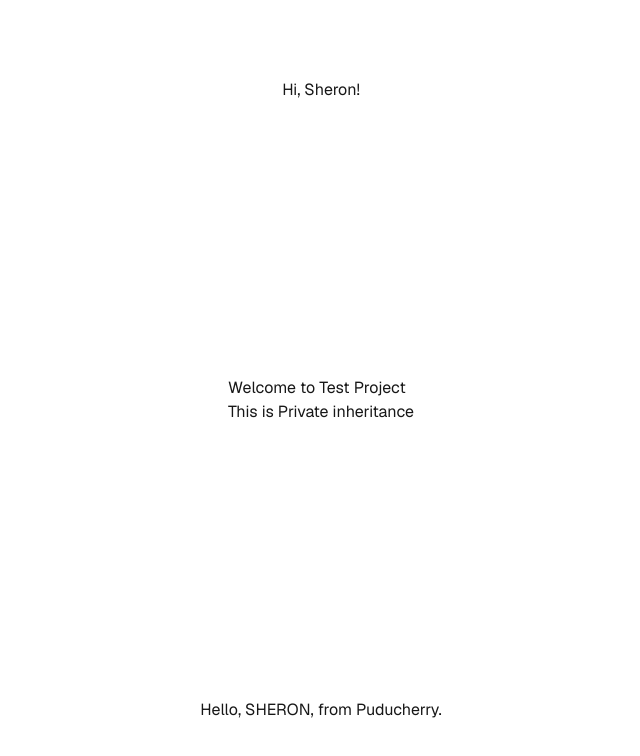
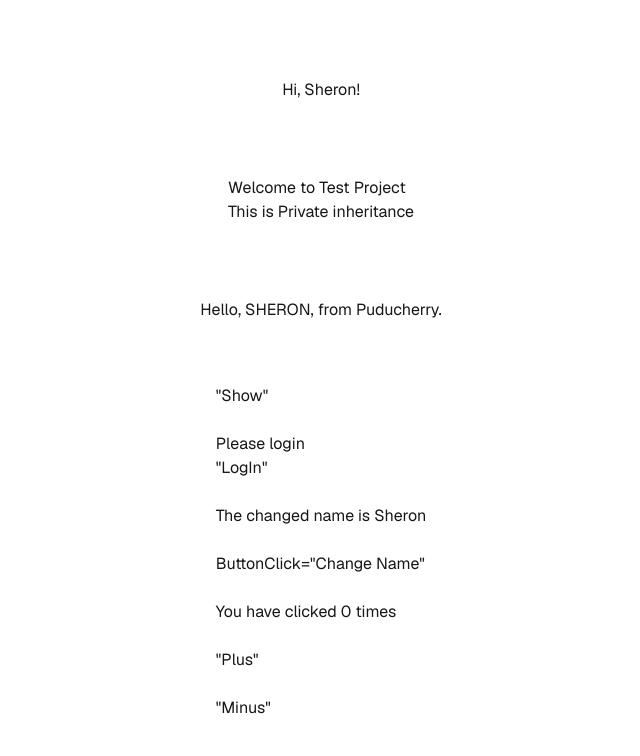
Before and after one commit to pmishra-developer/ReactLessons, a Next.js app in the folder react-lessons/: page / in a window 1280 px wide. Shown: the top 756 px of the page, without its empty margins (319-959 px from the left). Built offline with nearby package versions, Linux system fonts and the light colour scheme.

Commit message:
Hooks Concept - UseState Added.

```diff
--- /dev/null
+++ b/react-lessons/src/app/Components/StateManagement.tsx
@@ -0,0 +1,70 @@
+"use client";
+import React, {useState} from "react";
+
+function StateManagement(){
+    const[name,setname] = useState("Sheron");
+    const[show,setshow] = useState(false);
+    const[count,setcount] = useState(0);
+    const[loggedin,setloggedin] = useState(false);
+
+    function Display(Add:boolean){
+        if(Add){
+            setcount(count+1);
+        }
+        else{
+        setcount(count-1);
+        }
+    }
+
+    function ChangeName(){
+        if (name=="Sheron")
+        setname("Adrien")
+        else
+        setname("Sheron")
+    }
+
+    return(
+    <div>
+        <button onClick={() => setshow(!show)}>"Show"</button>
+        {show && (
+            <div>
+                This is State Management function, {name}!
+            </div>)
+        }
+
+        <br></br>
+        <br></br>
+
+        <div>
+        {loggedin ? (
+        <div>
+        <p>Welcome Back!</p>
+        <button onClick={() => setloggedin(false)}>"Logout"</button>
+        </div>
+        ) : (
+        <div>
+        <p>Please login</p>
+        <button onClick={() => setloggedin(true)}>"LogIn"</button>
+        </div>
+        )}
+        </div>
+
+        <br></br>
+
+        <div>The changed name is {name}</div>
+        <br></br>
+        <button onClick={() => ChangeName()}>ButtonClick="Change Name"</button>
+        <br></br>
+        <br></br>
+        <div>You have clicked {count} times</div>
+        <br></br>
+        <button onClick={() => Display(true)}>"Plus"</button>
+        <br></br>
+        <br></br>
+        <button onClick={() => Display(false)}>"Minus"</button>
+        <br></br>
+    </div>
+    );
+}
+
+export default StateManagement;
--- a/react-lessons/src/app/page.tsx
+++ b/react-lessons/src/app/page.tsx
@@ -1,5 +1,6 @@
 import Welcome from "./Components/Welcome";
 import WithParams from "./Components/WithParams";
+import StateManagement from "./Components/StateManagement";
 
 export default function Home() {
   return (
@@ -7,6 +8,7 @@ export default function Home() {
       Hi, Sheron!
       <Welcome/>
       <WithParams name="SHERON" city="Puducherry" />
+      <StateManagement />
     </div>
   );
 }
```
